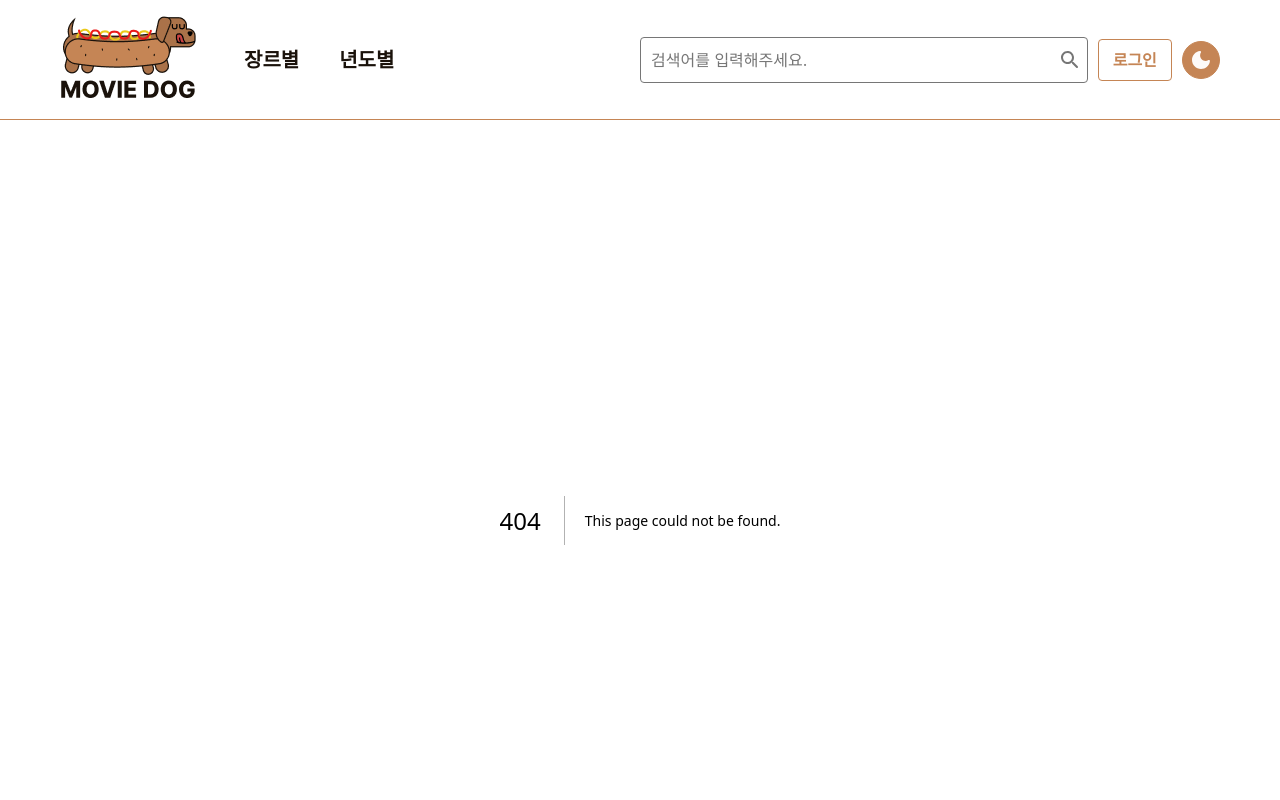
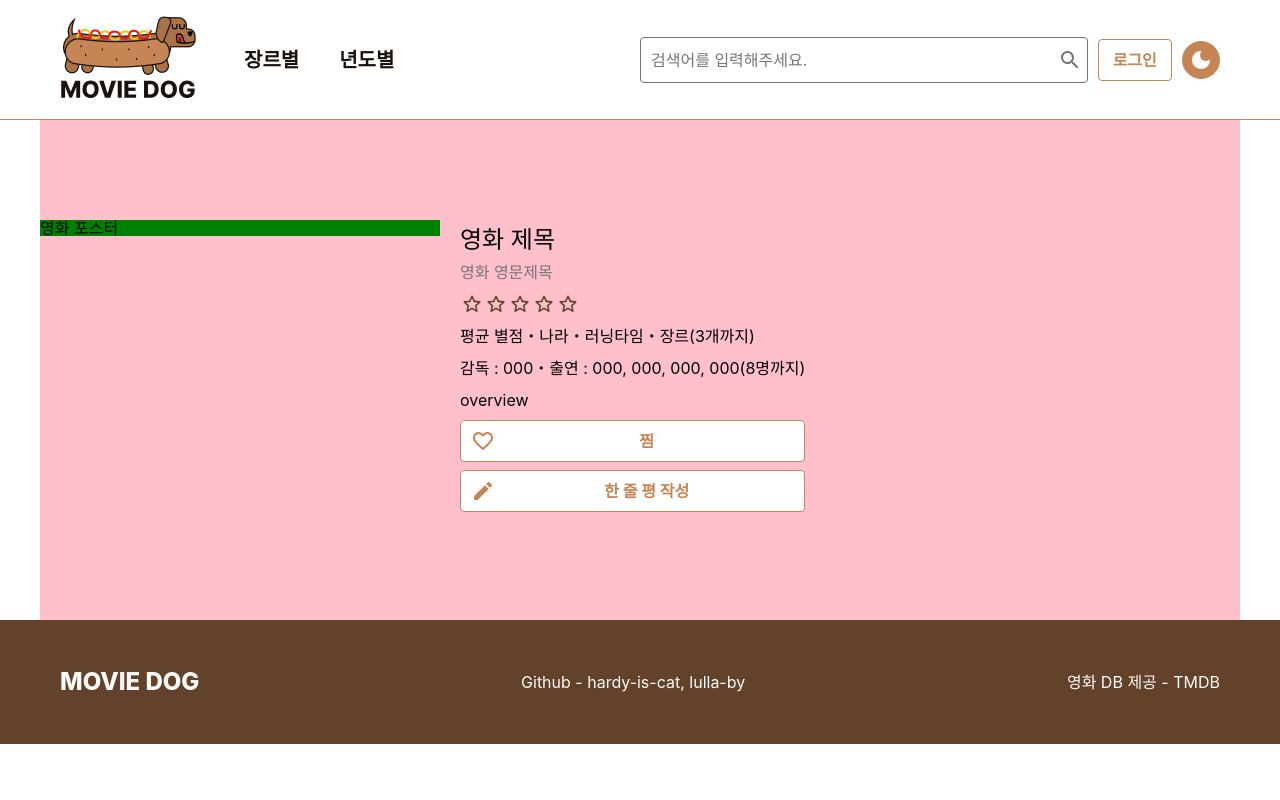
Before and after one commit to lulla-by/movie-dog, a Next.js app: page /detail/1 in a window 1280 px wide. Before the commit this address had no page. Shown: the top 800 px of the page. Built offline with nearby package versions, Linux system fonts and the light colour scheme; a web font is replaced by a local one.

Commit message:
[Feat] movieId로 동적경로 생성 후 메인비주얼 링크 연결 #22

```diff
--- /dev/null
+++ b/pages/detail/[movieId].tsx
@@ -0,0 +1,65 @@
+import RatingComponent from '@/components/RatingComponent';
+import ConfirmButton from '@/components/buttons/ConfirmButton';
+import { useRouter } from 'next/router';
+import styled from 'styled-components';
+
+function movieId() {
+  const router = useRouter();
+  console.log(router);
+  return (
+    <>
+      <h1>{router.query.title}</h1>
+      <p>{router.query.overView}</p>
+      <ContentBlock>
+        <DetailBlock>
+          <PosterBlock>영화 포스터</PosterBlock>
+          <InfoBlock>
+            <h1>영화 제목</h1>
+            <p className="english-title">영화 영문제목</p>
+            <RatingComponent />
+            <p>평균 별점・나라・러닝타임・장르(3개까지)</p>
+            <p>감독 : 000・출연 : 000, 000, 000, 000(8명까지)</p>
+            <p>overview</p>
+            <ConfirmButton text="찜" icon="favorite" />
+            <ConfirmButton text="한 줄 평 작성" icon="write" />
+          </InfoBlock>
+        </DetailBlock>
+      </ContentBlock>
+    </>
+  );
+}
+
+export default movieId;
+
+const ContentBlock = styled.main`
+  max-width: 1200px;
+  background-color: pink;
+  padding: 100px 0;
+  margin: 0 auto;
+`;
+
+const DetailBlock = styled.section`
+  display: flex;
+  justify-content: flex-start;
+  align-items: flex-start;
+  gap: 20px;
+`;
+
+const PosterBlock = styled.div`
+  width: 33.33%;
+  background-color: green;
+`;
+
+const InfoBlock = styled.div`
+  h1 {
+    font-size: ${({ theme }) => theme.fontSize.headline2};
+  }
+
+  & > * {
+    margin: 8px 0;
+  }
+
+  .english-title {
+    color: ${({ theme }) => theme.colors.gray1};
+  }
+`;
```
Also changed, not shown: components/MainVisual.tsx (+16 -3 lines).
